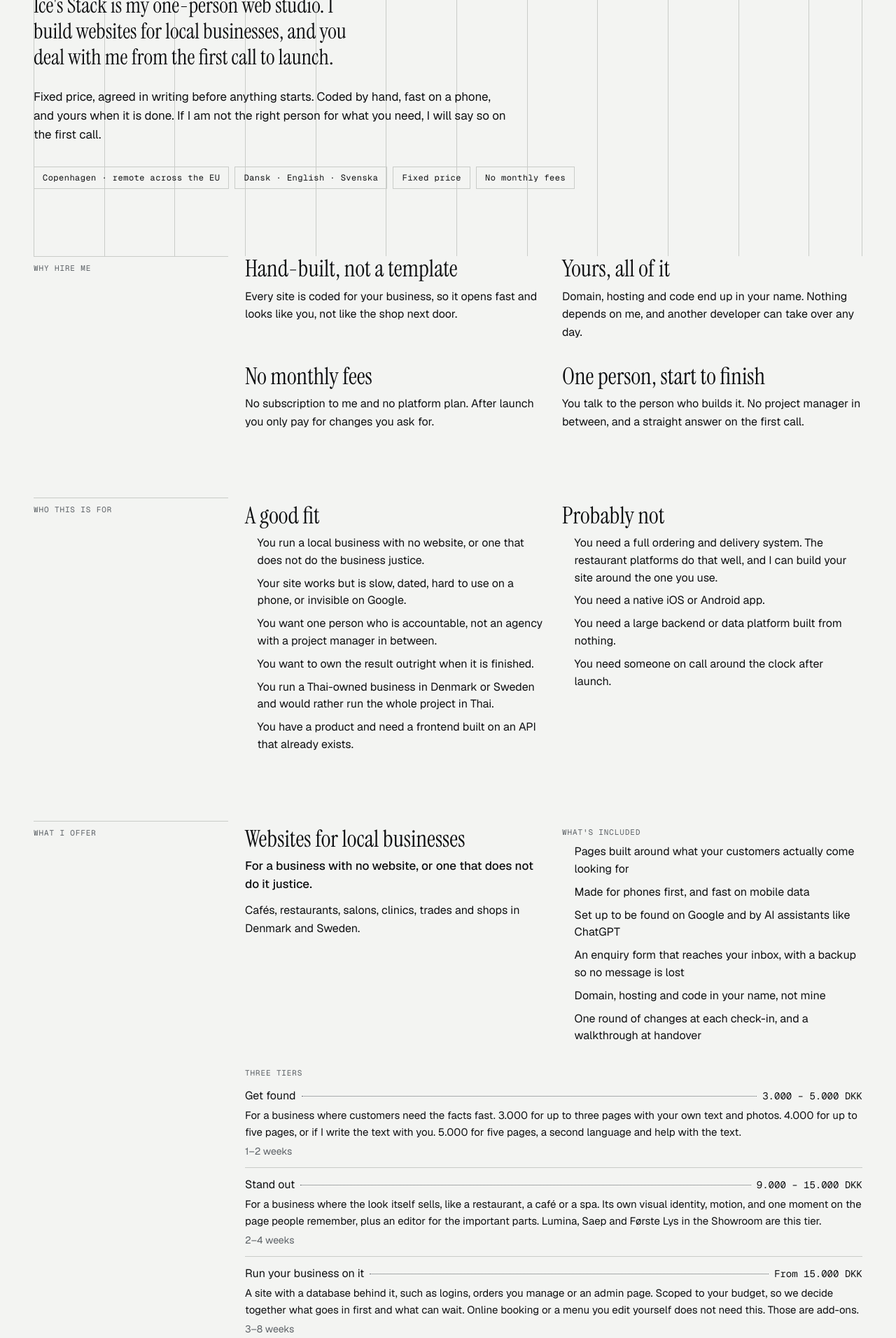
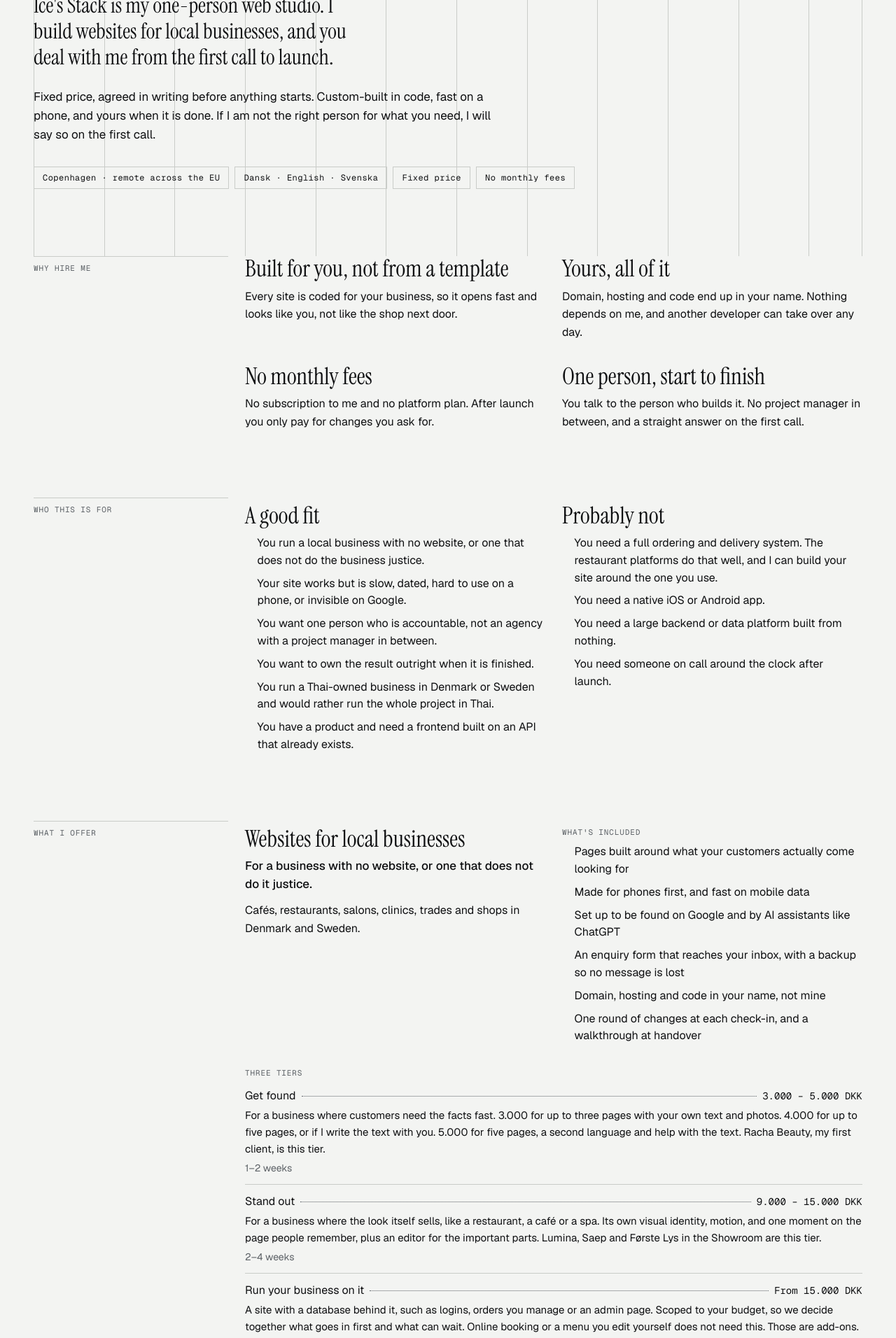
Before and after one commit to Taninwat-55/my-portfolio, a Next.js app: page /services in a window 1280 px wide. Shown: the part 360-2272 px from the top of the page at 70% size. Built offline with nearby package versions, Linux system fonts and the light colour scheme.

Commit message:
Services: Racha as the Get found example, second language 1.000/2.000, custom code wording, Already have a site, security terms

```diff
--- a/app/(world)/services/page.tsx
+++ b/app/(world)/services/page.tsx
@@ -27,7 +27,7 @@ const PAGE_URL = `${BASE_URL}/services`;
 // competing page says "contact us for a quote". A description that answers the
 // question in the SERP earns the click, and gives answer engines something
 // concrete enough to quote.
-const DESCRIPTION = `Ice's Stack, a one-person web studio in Copenhagen. Websites for local businesses ${services.offers[0].priceRange.replace("From", "from")}, coded by hand and set up to be found on Google and by AI assistants. No monthly fees. Also web app frontends and redesign work. Published prices, fixed scope, written quote before anything starts.`;
+const DESCRIPTION = `Ice's Stack, a one-person web studio in Copenhagen. Websites for local businesses ${services.offers[0].priceRange.replace("From", "from")}, custom-built in code and set up to be found on Google and by AI assistants. No monthly fees. Also web app frontends and redesign work. Published prices, fixed scope, written quote before anything starts.`;
 
 export const metadata: Metadata = {
   title: "Services",
@@ -433,6 +433,7 @@ export default function ServicesPage() {
                 row(tier.label, tier.price, <p className={styles.detail}>{tier.body}</p>),
               )}
             </div>
+            <p className={styles.note}>{services.aftercare.security}</p>
           </div>
         </section>
 
--- a/app/data.ts
+++ b/app/data.ts
@@ -129,7 +129,7 @@ export const siteContent = {
     // signal for engineering roles.
     {
       title: "Client Work",
-      body: "Taking a paying client from the first call to handover: working out what they actually need, quoting a fixed price, building it, and leaving them owning the result. I code every client site by hand, so it is fast, easy to find on Google, and has no platform fee to pay each year. Racha Beauty has run since launch without maintenance.",
+      body: "Taking a paying client from the first call to handover: working out what they actually need, quoting a fixed price, building it, and leaving them owning the result. I build every client site in custom code, so it is fast, easy to find on Google, and has no platform fee to pay each year. Racha Beauty has run since launch without maintenance.",
     },
   ],
 
@@ -1226,10 +1226,12 @@ const WEBSITE_ADD_ONS: { id: AddOnId; name: string; price: string; body: string;
     id: "second-language",
     name: "A second language",
     // Still the one span: the work tracks page count, because every page has
-    // to exist twice. Already inside the 5.000 version of Get found.
-    price: "2.000 – 3.500 DKK",
-    body: "The whole site in a second language, with its own web addresses and page titles for search, plus a switcher. Danish, English, Swedish or Thai. The price follows the size of the site, because every page exists twice.",
-    note: "A professional translation, if you want one, is a separate bill from a translation bureau, paid to them directly.",
+    // to exist twice. 1.000 up to five pages (which is what the 4.000 → 5.000
+    // step in Get found already charges), 2.000 above that. Ice translates with
+    // AI and the client approves the words (Ice, 2026-10-31).
+    price: "1.000 – 2.000 DKK",
+    body: "The whole site in a second language, with its own web addresses and page titles for search, plus a switcher. Danish, English, Swedish or Thai. 1.000 for up to five pages, 2.000 above that, because every page exists twice.",
+    note: "The translation is included, and you approve every word before it goes live. A certified translation is a separate bill from a translation bureau.",
   },
   {
     id: "booking",
@@ -1287,20 +1289,13 @@ export const aftercareRates = {
   hourly: "450",
 } as const;
 
-/**
- * The rescue audit bought on its own. A constant because two places quote it:
- * the rescue offer's priceNote below, and the receipt on the clock homepage.
- * As a number typed into a sentence, the receipt would drift the first time the
- * price changed.
- */
-export const RESCUE_AUDIT_PRICE = "3.500 DKK";
 
 export const services = {
   intro: {
     eyebrow: "Freelance & Client Work",
     title: "Services",
     lead: "Ice's Stack is my one-person web studio. I build websites for local businesses, and you deal with me from the first call to launch.",
-    body: "Fixed price, agreed in writing before anything starts. Coded by hand, fast on a phone, and yours when it is done. If I am not the right person for what you need, I will say so on the first call.",
+    body: "Fixed price, agreed in writing before anything starts. Custom-built in code, fast on a phone, and yours when it is done. If I am not the right person for what you need, I will say so on the first call.",
     chips: [
       "Copenhagen · remote across the EU",
       "Dansk · English · Svenska",
@@ -1309,11 +1304,11 @@ export const services = {
     ],
   },
 
-  // Ice, 2026-10-31: the case for hiring one person who codes by hand rather
+  // Ice, 2026-10-31: the case for hiring one person who builds in custom code rather
   // than an agency or a builder. Four short claims, each true today.
   whyMe: [
     {
-      title: "Hand-built, not a template",
+      title: "Built for you, not from a template",
       body: "Every site is coded for your business, so it opens fast and looks like you, not like the shop next door.",
     },
     {
@@ -1386,7 +1381,7 @@ export const services = {
       priceLadder: [
         {
           scope: "Get found",
-          detail: "For a business where customers need the facts fast. 3.000 for up to three pages with your own text and photos. 4.000 for up to five pages, or if I write the text with you. 5.000 for five pages, a second language and help with the text.",
+          detail: "For a business where customers need the facts fast. 3.000 for up to three pages with your own text and photos. 4.000 for up to five pages, or if I write the text with you. 5.000 for five pages, a second language and help with the text. Racha Beauty, my first client, is this tier.",
           price: "3.000 – 5.000 DKK",
           timeline: "1–2 weeks",
         },
@@ -1398,7 +1393,7 @@ export const services = {
         },
         {
           scope: "Run your business on it",
-          detail: "A site with a database behind it, such as logins, orders you manage or an admin page. Scoped to your budget, so we decide together what goes in first and what can wait. Online booking or a menu you edit yourself does not need this. Those are add-ons.",
+          detail: "A site with a database behind it, such as logins, orders you manage or an admin page. Scoped to your budget, so we decide together what goes in first and what can wait. Online booking or a menu you edit yourself does not need this. Those are add-ons. Security updates are included for the first 12 months.",
           price: "From 15.000 DKK",
           timeline: "3–8 weeks",
         },
@@ -1409,7 +1404,7 @@ export const services = {
           timeline: "+ 1–3 days each",
         },
       ],
-      buildMethodNote: "Every site is coded by hand, with no platform and no monthly fee underneath it.",
+      buildMethodNote: "Every site is custom-built in code, with no page builder and no monthly fee underneath it.",
       addOns: {
         label: "Add-ons",
         body: "One price each. Take one, none, or add one later.",
@@ -1457,22 +1452,23 @@ export const services = {
       timeline: "3–8 weeks, or ongoing part-time",
     },
     {
+      // Was "Redesign & Performance Rescue", 8.000 – 16.000 with a 3.500 audit,
+      // which cost more than a new Get found site. Replaced 2026-10-31 (Ice):
+      // one rate for fixes, a new site for a new look, and the look is free.
       id: "rescue",
       n: "03",
-      name: "Redesign & Performance Rescue",
-      tagline: "The site exists. It is slow, dated, or invisible. I fix it without starting over.",
-      forWho: "Businesses with a site that works but is quietly losing them enquiries.",
+      name: "Already have a site?",
+      tagline: "Fixed if it is broken, rebuilt if it is dated. I tell you which on the first call.",
+      forWho: "Businesses with a site that is slow, broken or out of date, on any platform.",
       includes: [
-        "A written audit of speed, mobile, accessibility and search basics, in plain language",
-        "A prioritised list of fixes with what each one is actually worth, so you can stop at any point",
-        "A visual refresh on the structure you already have, on a coded site. On WordPress or Wix I fix what is broken, and a new look means a rebuild in code",
-        "Image, font and bundle work, usually where most of the speed is hiding",
-        "Before-and-after numbers, measured the same way both times",
-        "An honest call on rebuilding: if starting over is cheaper than repairing, I will say so and tell you why",
-      ],
-      priceRange: "8.000 – 16.000 DKK",
-      priceNote: `The audit can be bought on its own for ${RESCUE_AUDIT_PRICE} if you would rather take the fixes elsewhere.`,
-      timeline: "1–3 weeks",
+        "A free look at your site on the first call, and a straight answer on whether to fix it or replace it",
+        "Something broken, like a form that stopped sending, an error or a slow page, fixed on the site you have",
+        "An estimate before I start, so the bill is never a surprise",
+        "A dated site replaced at Get found or Stand out prices, often reusing your text and photos",
+      ],
+      priceRange: `${aftercareRates.hourly} DKK / hour`,
+      priceNote: "For fixes. A new look is a new site, priced by the tiers above.",
+      timeline: "Usually days, not weeks",
     },
   ] satisfies ServiceOffer[],
 
@@ -1568,7 +1564,7 @@ export const services = {
       {
         label: "Platform fee",
         value: "0 kr",
-        why: "A hand-coded site has no platform underneath it, so there is nothing to subscribe to. Builders like Wix, Squarespace and Webflow charge a site plan every year; this does not.",
+        why: "A site built in code has no platform underneath it, so there is nothing to subscribe to. Builders like Wix, Squarespace and Webflow charge a site plan every year; this does not.",
       },
       {
         label: "Hosting",
@@ -1614,7 +1610,7 @@ export const services = {
     lead: "No subscription and no maintenance plan. Your site has no plugins to patch, so there is nothing to sell you every month. What you might want later is changes, and this is what they cost.",
     free: {
       label: "Free",
-      body: "Two small changes in the first three months, like a new price, an opening hour or a photo. And if something breaks because of how I built it, I fix it for free, always.",
+      body: "Two small changes in the first three months, like a new price, an opening hour or a photo. And a bug in my code is fixed for free, always.",
     },
     small: {
       label: "A small change",
@@ -1626,6 +1622,13 @@ export const services = {
       price: `${aftercareRates.hourly} ${aftercareRates.currency} / hour`,
       body: "A new page, a seasonal theme, a campaign with its own design. I quote it before I start, not after.",
     },
+    /**
+     * Security, decided 2026-10-31 (Ice). Tiers 1 and 2 are static by
+     * promise, so there is nothing to patch. Tier 3 runs server code, and a
+     * hole in an outside library (React2Shell, December 2025) is not a bug in
+     * Ice's code, so "free forever" must not cover it.
+     */
+    security: "Get found and Stand out sites are static files with no server behind them, so there is nothing to patch and no security update to pay for. A site with a database is different. Security updates are included for the first 12 months, and after that I apply one when it is needed, at the hourly rate, with nothing on a subscription.",
   },
 
   /**
@@ -1731,7 +1734,7 @@ export const servicesFaq: FaqItem[] = [
   // so this is a real first question rather than a hypothetical.
   {
     q: "Can you fix my WordPress or Wix site?",
-    a: "Yes, when something is broken: error messages on the page, a slow or insecure site, a form that stopped sending. I fix those on the site you already have, as a Rescue or at the hourly rate. What I do not do is redesign a builder site or keep patching it month after month. A WordPress site breaks when its plugins and its PHP version drift apart, so ongoing patching only buys time until the next update does the same. Wix and Squarespace lock the parts that make a site fast and findable inside the platform. So when you want a new look, I rebuild in code: priced like any new site, often reusing your text and photos, with no plugins to update and no platform fee afterwards. The written audit tells you honestly which of the two you need.",
+    a: "Yes, when something is broken: error messages on the page, a slow or insecure site, a form that stopped sending. I fix those on the site you already have, at the hourly rate with an estimate first. What I do not do is redesign a builder site or keep patching it month after month. A WordPress site breaks when its plugins and its PHP version drift apart, so ongoing patching only buys time until the next update does the same. Wix and Squarespace lock the parts that make a site fast and findable inside the platform. So when you want a new look, I rebuild in code: priced like any new site, often reusing your text and photos, with no plugins to update and no platform fee afterwards. I look at it with you on the first call, for free, and tell you honestly which of the two you need.",
   },
   // AEO in the FAQ itself: the question an owner actually types into ChatGPT.
   {
@@ -1745,7 +1748,7 @@ export const servicesFaq: FaqItem[] = [
   // there instantly for anyone checking whether they would be locked in.
   {
     q: "What do you build it with, and could another developer take it over?",
-    a: "Hand-coded sites are built with React and Next.js in TypeScript, styled with Tailwind CSS, and hosted on Netlify or Vercel. Forms go through a service like Resend so messages reach you even though there is no server to maintain. The part that actually matters: these are mainstream tools, not anything invented here. Any React developer can open the repository and continue, which is deliberate: you should be able to replace me without replacing your website. Racha Beauty's site is React and Tailwind, and the full stack for every project I have built is listed on its case study page.",
+    a: "Get found and Stand out sites are static, which means plain files on a fast host like Netlify, Cloudflare or Vercel, with no server and no database to keep patched. They are written in HTML, CSS and JavaScript, sometimes with React or Next.js turned into plain files at build time. A site in the third tier uses React, Next.js and TypeScript with a database behind it. Forms go through a service like Resend so messages reach you without a server of your own. The part that actually matters is that these are mainstream tools, not anything invented here. Any React developer can open the repository and continue, which is deliberate: you should be able to replace me without replacing your website. Racha Beauty's site is React and Tailwind, and the full stack for every project I have built is listed on its case study page.",
   },
   {
     q: "Is there a monthly fee for the website?",
@@ -1761,7 +1764,7 @@ export const servicesFaq: FaqItem[] = [
   },
   {
     q: "Do you maintain the site afterwards?",
-    a: `The site itself does not need maintaining, and that is deliberate. It has no plugins to patch, so I do not sell a care plan, and Racha Beauty's site has run since launch without anyone touching it. You get two small changes free in the first three months, and anything that breaks because of how I built it is fixed free, always. After that a small change is ${services.aftercare.small.price} and bigger work is ${services.aftercare.hourly.price}, quoted before I start. Nothing renews.`,
+    a: `The site itself does not need maintaining, and that is deliberate. It has no plugins to patch, so I do not sell a care plan, and Racha Beauty's site has run since launch without anyone touching it. You get two small changes free in the first three months, and a bug in my code is fixed free, always. After that a small change is ${services.aftercare.small.price} and bigger work is ${services.aftercare.hourly.price}, quoted before I start. A site with a database gets security updates free for its first 12 months, then at the hourly rate when one is needed. Nothing renews.`,
   },
   {
     q: "Which languages can you work in?",
@@ -1769,7 +1772,7 @@ export const servicesFaq: FaqItem[] = [
   },
   {
     q: "How long does it actually take?",
-    a: "A small-business site is usually two to three weeks, a rescue one to three, an app frontend three to eight. Those are real numbers, not best cases. The most common delay is not the build. It is waiting on text and photos from you, which is why the scope says exactly what I need from you and when.",
+    a: "A small-business site is usually two to three weeks, a fix usually a few days, an app frontend three to eight weeks. Those are real numbers, not best cases. The most common delay is not the build. It is waiting on text and photos from you, which is why the scope says exactly what I need from you and when.",
   },
   {
     q: "Who owns the code?",
@@ -1784,7 +1787,7 @@ export const servicesEnquiryOptions = {
   projectType: [
     { value: "small-business-site", label: "A website for my business" },
     { value: "web-app-frontend", label: "A web app frontend build" },
-    { value: "redesign-rescue", label: "Redesign / make my site faster" },
+    { value: "redesign-rescue", label: "Fix or replace my current site" },
     { value: "something-else", label: "Something else" },
   ],
   // Bands straddle the published prices rather than mirroring them: a visitor
@@ -1979,7 +1982,7 @@ ${services.offers
 
 Proof: rachabeautywellness.com, a Danish-language site he built end to end for a wellness studio in Næstved that had only a Facebook page. 95+ Lighthouse on first deploy, and it has run since launch without maintenance.
 
-A small-business website is priced by scope alone, and every client site is coded by hand. Ice does not build client sites in Webflow, Wix, WordPress or any other builder, and does not redesign existing builder sites: a new look means a rebuild in code. He does fix what is broken on any existing site, builder or not (visible errors, speed, security, a form that stopped sending), as a Rescue or at the hourly rate. Never offer to build a new site in a builder. You may quote these figures, they are published on the services page:
+A small-business website is priced by scope alone, and every client site is custom-built in code. Ice does not build client sites in Webflow, Wix, WordPress or any other builder, and does not redesign existing builder sites: a new look means a rebuild in code. He does fix what is broken on any existing site, builder or not (visible errors, speed, security, a form that stopped sending), at the hourly rate. A dated site gets a free look on the first call and a new build at tier prices. Never offer to build a new site in a builder. You may quote these figures, they are published on the services page:
 ${services.offers[0]
   .priceLadder!.map((r) => `- ${r.scope}: ${r.price} (typically ${r.timeline})`)
   .join("\n")}
@@ -2003,13 +2006,13 @@ What the site costs to keep: there is no platform fee. Hosting fits a free tier
 
 There is NO website maintenance or care plan. Danish agencies sell website care at 250 – 3.000 kr a month, but that product is patching WordPress, and a static site has no plugins to patch. Charging for that would be charging for a problem this stack does not have.
 
-For changes after launch: two small changes are FREE in the first three months, and anything that breaks because of how Ice built it is fixed free, always. After that a small change (text, a photo, a price) is ${services.aftercare.small.price}, and bigger work is ${services.aftercare.hourly.price}, quoted before he starts. There is no prepaid block, no subscription and no monthly plan of any kind; if asked about a retainer, say he sells nothing that renews.
+For changes after launch: two small changes are FREE in the first three months, and a bug in Ice's code is fixed free, always. Get found and Stand out sites are static, so there is nothing to patch; a third-tier site with a database gets security updates free for 12 months, then at the hourly rate when needed. After that a small change (text, a photo, a price) is ${services.aftercare.small.price}, and bigger work is ${services.aftercare.hourly.price}, quoted before he starts. There is no prepaid block, no subscription and no monthly plan of any kind; if asked about a retainer, say he sells nothing that renews.
 
 The three website tiers: Get found is for a business where customers need the facts fast; Stand out is for one where the look itself sells, with its own visual identity, motion and an editor for the important parts included; Run your business on it is a site with a database behind it, scoped to the client's budget. Online booking or a menu the client edits does not need the third tier; those are add-ons.
 
 Every build includes per-page search setup and Google Business connection, setup for AI assistants (common questions answered in quotable form, schema.org for the business type, an llms.txt summary file, name/address/phone made consistent across the main directories, and a check of how AI assistants describe the business at launch), mobile-first construction, a performance budget, accessibility basics, an enquiry form with a backup delivery path, analytics, and domain and hosting in the client's name. If someone asks why it is not 3.000 kroner, that list is the answer: a template shop skips it, and it is the part that makes the site actually get found and convert. Never promise a ranking or a place in an AI answer; promise correct, consistent, quotable facts.
 
-Note that his shipped client work to date is hand-coded. Webflow and Framer are in his skill list as skills, but he does not sell builder sites and has no Webflow or Framer client work; never offer either or claim case studies.
+Note that his shipped client work to date is custom code. Webflow and Framer are in his skill list as skills, but he does not sell builder sites and has no Webflow or Framer client work; never offer either or claim case studies.
 
 How he works: a short call, then a written scope with a fixed price and a delivery date before any work starts. Fixed price is the default, and it is how a website is sold: the client knows the number before anything begins and Ice carries the risk if it runs long. Where scope genuinely cannot be pinned down, such as ongoing frontend work on a product or an open-ended list of changes, he bills by the day at ${services.offers[1].priceRange} instead. Never say he refuses hourly or time-based work: the day rate is a published offer on the same page. He does the work himself. There is no agency and no handoff to someone else. The code, domain and hosting all end up in the client's name.
 
```
Also changed, not shown: public/llms.txt.
